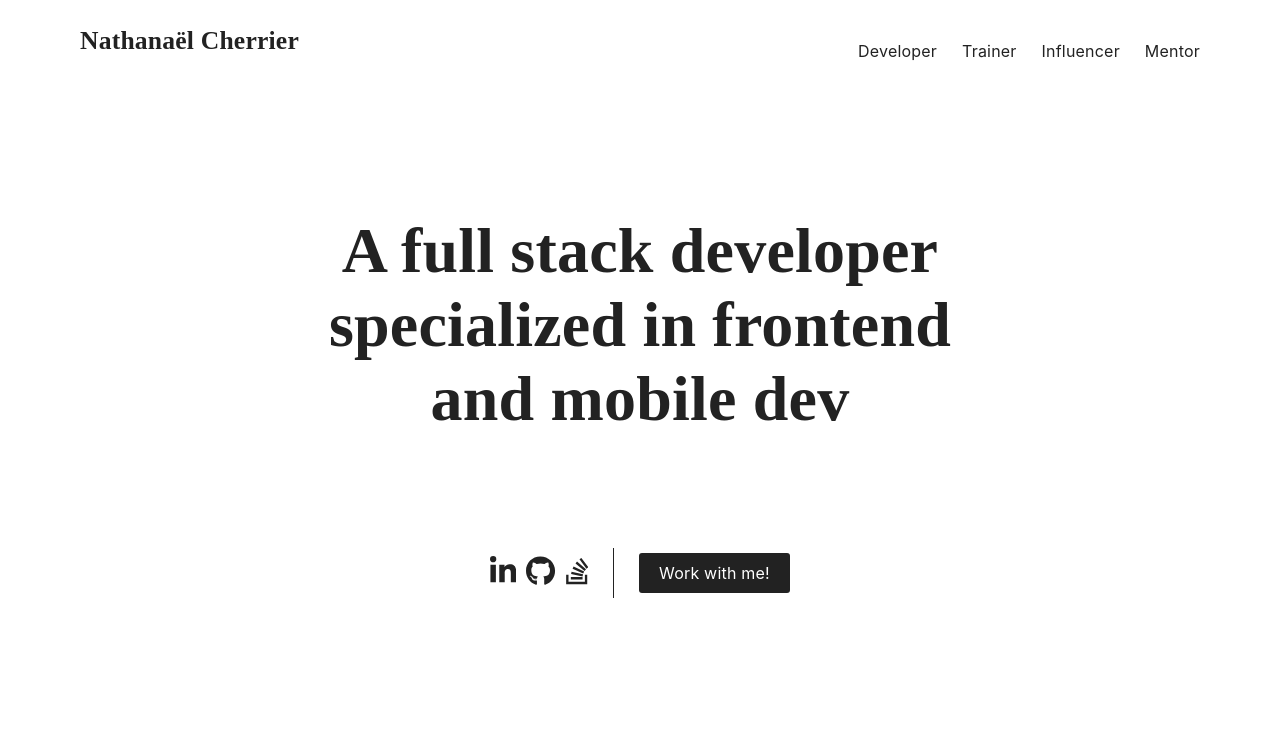
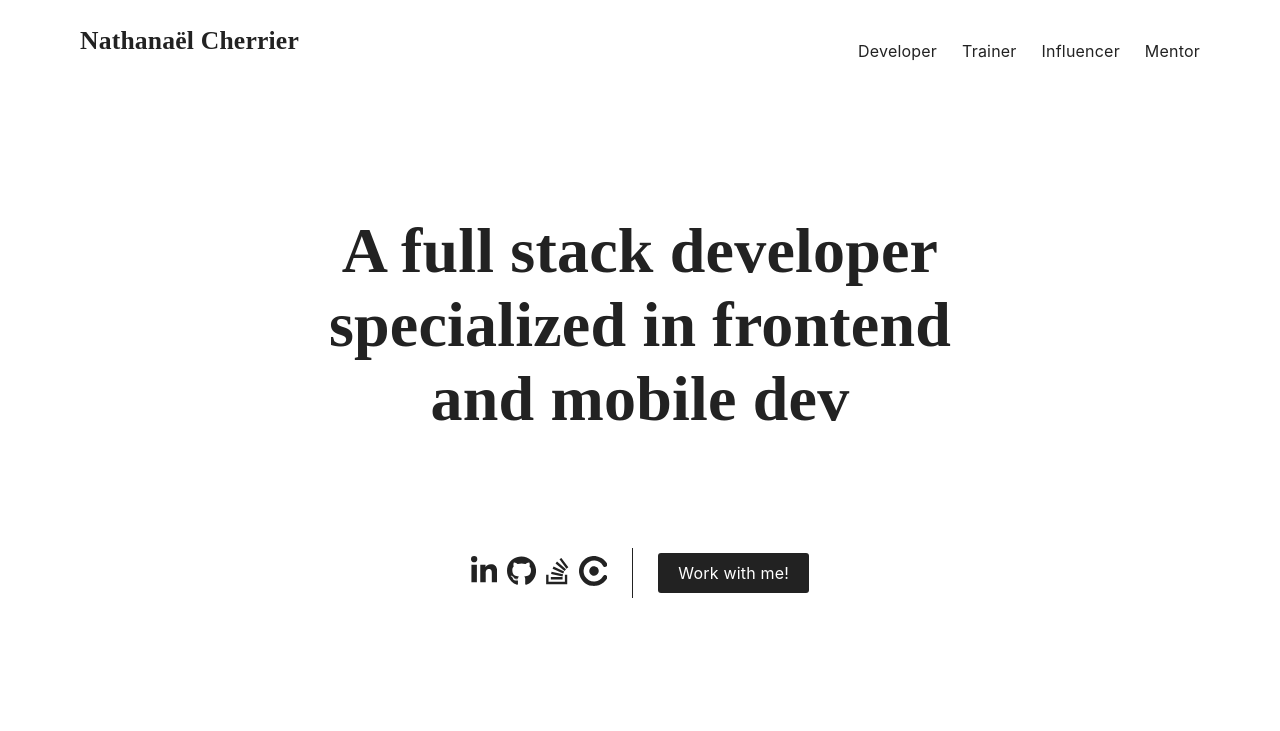
Before and after one commit to mindsers/nathanael-dev, a Next.js app: page /en/developer in a window 1280 px wide. Shown: the top 731 px of the page. Built offline with nearby package versions, Linux system fonts and the light colour scheme.

Commit message:
Update french wording

```diff
--- a/messages/en.ts
+++ b/messages/en.ts
@@ -6,7 +6,7 @@ export default {
       desc: `Nathanaël is a software engineer, passionate about code, business and coffee.`,
     },
     communitySection: {
-      title: `A community of +12k geeks`,
+      title: `A community of +15k geeks`,
       text: `<p>
           I share my passion for code and tech via different media (digital and paper magazine, social networks, email, etc.).
         </p>
--- a/messages/fr.ts
+++ b/messages/fr.ts
@@ -6,7 +6,7 @@ export default {
       desc: `Nathanaël est un ingénieur logiciel passionné de code, d'entreprenariat et de café.`,
     },
     communitySection: {
-      title: `Une communauté de plus de 12k de geeks`,
+      title: `Une communauté de plus de 15k de geeks`,
       text: `<p>
           Je partage ma passion du code et de la tech via différents médias (magazine
           numérique et papier, réseaux sociaux, mail, etc).
@@ -66,31 +66,29 @@ export default {
     copyright: `2022 Nathanaël Cherrier. Tous droits réservés.`,
   },
   DeveloperPage: {
-    title: `Un développeur fullstack spécialisé dans le développement frontend et mobile`,
+    // title: `Un développeur fullstack spécialisé dans le développement frontend et mobile`,
+    title: `Je transforme vos idées les plus folles en applications inspirantes et performantes`,
     meta: {
       title: `Nathanaël Cherrier – Sénior Lead Développeur, Codeur freelance, fan de Swift et JavaScript`,
       desc: `Nathanaël est un ingénieur logiciel, passionné de code qui peut vous aider à counstruire tout ce que vous voulez en utilisant les technologies web et mobile. Demandez votre devis !`,
     },
-    callToAction1: `Demander un devis`,
+    callToAction1: `Réverser un appel gratuit`,
     mobileSection: {
       insight: `
-        <p>+10 applications iOS développées pour des entreprises leader de l'IT</p>
-        <p>Maîtrise des applications Swift backend et iOS</p>
+        <p>+10 applications iOS développées pour des entreprises leader de leur industrie</p>
+        <p>Maîtrise du développement d'applications iOS et Android</p>
       `,
       text: `
         <p>
-          Avant même le JavaScript, je suis développeur d'application pour iOS. J'ai commencé par apprendre l'Objective-C et puis
-          j'ai changé pour Swift lorsqu'Apple l'a annoncé officiellement.
+          Développeur d'application pour iOS depuis l'époque de l'Objective-C , je conçois maintenant des applications iOS native en Swift
+          ainsi que des applications Android native en Kotlin.
         </p>
         <p>
-          Mettons les choses au clair dès maintenant : je sais coder en JavaScript mais lorsque l'on parle de développement mobile, je
-          crois en la superiorité des langages et solutions natives comme Swift ou Kotlin. C'est pour cette raison que je
-          recommande ces solutions natives à mes clients plutôt que d'utiliser des technologies hybride.
+          Selon les besoins et les contraintes de votre projet, je peux utiliser React Native comme technologie alternative.
         </p>
         <p>
-          J'apprécie tant le langage Swift (qui a été bati sur le meilleur de Python, C/C++, JavaScript et l'héritage de l'Objective-C)
-          que j'ai décidé d'apprendre à l'utiliser également au backend, afin de proposer à mes clients une solution
-          complète basée sur ce langage.
+          Malgrès tout, dans beaucoup de cas, je vous conseillerais l'utilisation de langages et solutions natives comme Swift ou Kotlin.
+          Notamment pour des applications qui ont besoin de performance ou d'interaction avec des composants spécifiques du système.
         </p>
       `,
     },
@@ -135,13 +133,13 @@ export default {
           et vous aider à atteindre vos objectifs.
         </p>
       `,
-      callToAction: `Me contacter pour un devis personnalisé`,
+      callToAction: `Me contacter pour un devis gratuit`,
     },
     experience: {
       title: `Expériences Précédentes`,
       callToAction: {
         text: `Vous avez besoin d'une application ou d'un site web ? Je peux vous aider à construire vos prochains projets.`,
-        button: `Demander un devis`,
+        button: `Demander un devis gratuit`,
         fallback: `En voir plus sur LinkedIn`,
       },
       skills: `Compétences :`,
@@ -153,7 +151,7 @@ export default {
       title: `Quelques avis`,
       callToAction: {
         text: `Rejoingnez mes clients et mes collaborateurs satisfaits. Travaillons ensemble !`,
-        button: `Prendre RDV pour en parler`
+        button: `Prendre RDV gratuitement pour en parler`
       }
     },
   },
@@ -307,7 +305,7 @@ export default {
           <li>Formations professionnelles : à partir de 700€ / participant</li>
         </ul>
       `,
-      callToAction: `Me contacter pour un devis`,
+      callToAction: `Demander un devis gratuit`,
     },
     experience: {
       title: `Expériences Précédentes`,
--- a/src/app/[locale]/developer/page.tsx
+++ b/src/app/[locale]/developer/page.tsx
@@ -13,7 +13,7 @@ import styles from './developer.module.css'
 
 export async function generateMetadata(): Promise<Metadata> {
   const t = await getTranslations('DeveloperPage')
-  const locale = await getLocale();
+  const locale = await getLocale()
 
   return {
     title: t('meta.title'),
@@ -21,22 +21,21 @@ export async function generateMetadata(): Promise<Metadata> {
     alternates: {
       canonical: `/${locale}/developer/`,
       languages: {
-        'en': '/en/developer/',
-        'fr': '/fr/developer/',
-        'x-default': '/en/developer/'
+        en: '/en/developer/',
+        fr: '/fr/developer/',
+        'x-default': '/en/developer/',
       },
     },
   }
 }
 
-
 async function DeveloperPage() {
   const t = await getTranslations('DeveloperPage')
-  const locale = await getLocale();
+  const locale = await getLocale()
   const experiences = await getExperiences(locale)
   const feedbacks = await getFeedbacks(locale)
 
-  const callURL = "https://cal.com/nathanael-cherrier/development"
+  const callURL = 'https://cal.com/nathanael-cherrier/development'
 
   return (
     <div className={styles.container}>
@@ -63,6 +62,30 @@ async function DeveloperPage() {
                 <path d="M290.7 311L95 269.7 86.8 309l195.7 41zm51-87L188.2 95.7l-25.5 30.8 153.5 128.3zm-31.2 39.7L129.2 179l-16.7 36.5L293.7 300zM262 32l-32 24 119.3 160.3 32-24zm20.5 328h-200v39.7h200zm39.7 80H42.7V320h-40v160h359.5V320h-40z" />
               </svg>
             </Link>
+            <Link
+              href="https://www.collective.work/profile/nathanael-cherrier-uoq"
+              className={styles.socialLink}
+            >
+              <svg
+                version="1.0"
+                xmlns="http://www.w3.org/2000/svg"
+                height={30}
+                viewBox="0 0 469.000000 492.000000"
+                preserveAspectRatio="xMidYMid meet"
+              >
+                <g
+                  transform="translate(0.000000,492.000000) scale(0.100000,-0.100000)"
+                  stroke="none"
+                >
+                  <path
+                    d="M2270 4914 c-593 -56 -1100 -284 -1514 -684 -399 -385 -648 -870 -732 -1425 -25 -163 -25 -522 -1 -686 78 -525 303 -986 667 -1363 385 -399 870 -648 1425 -732 163 -25 522 -25 686 -1 613 91 1156 394 1551 867 90 108 211 285 259 380 31 59 34 73 34 155 0 82 -3 96 -31 150 -98 186 -342 277 -512 191 -72 -36 -116 -84 -189 -201 -289 -469 -762 -757 -1322 -807 -627 -56 -1254 266 -1590 815 -184 302 -273 675 -243 1019 55 615 402 1127 949 1402 258 129 597 193 885 168 567 -51 1041 -345 1334 -828 26 -43 65 -95 86 -116 137 -137 365 -127 523 23 107 101 142 243 92 368 -84 207 -346 534 -597 743 -341 285 -774 477 -1220 543 -111 16 -444 28 -540 19z"
+                  />
+                  <path
+                    d="M2310 3226 c-245 -53 -437 -202 -546 -421 -63 -128 -78 -195 -78 -345 -1 -145 14 -213 73 -335 78 -163 194 -281 356 -361 128 -63 195 -78 345 -78 145 -1 213 14 335 73 163 78 281 194 361 356 63 128 78 195 78 345 1 145 -14 213 -73 335 -50 104 -116 191 -199 260 -75 63 -217 137 -307 160 -85 23 -265 28 -345 11z"
+                  />
+                </g>
+              </svg>
+            </Link>
             <div className={styles.verticalSeparator} />
             <Link href={callURL} className="button">
               {t('callToAction1')}
@@ -83,7 +106,9 @@ async function DeveloperPage() {
             <MobileSVG />
           </div>
           <div className={styles.sectionColumn}>
-            <div className={styles.insights}>{t.rich('mobileSection.insight', rawHTMLDefaults)}</div>
+            <div className={styles.insights}>
+              {t.rich('mobileSection.insight', rawHTMLDefaults)}
+            </div>
             {t.rich('mobileSection.text', rawHTMLDefaults)}
           </div>
         </section>
@@ -194,8 +219,12 @@ async function getExperiences(locale = 'en') {
     {
       title: `Chief Technology Officer`,
       company: `Steply`,
-          description: needFrench ? [`Direction technique et développement de la plateforme Steply composé d'une application mobile native et de différents service web géré via Docker et Kubernetes.`] : [
-            `Design and development of Steply. The full platform is composed of native mobile applications and sereval web services running on kubernetes`
+      description: needFrench
+        ? [
+            `Direction technique et développement de la plateforme Steply composé d'une application mobile native et de différents service web géré via Docker et Kubernetes.`,
+          ]
+        : [
+            `Design and development of Steply. The full platform is composed of native mobile applications and sereval web services running on kubernetes`,
           ],
       skills: [
         'Swift',
@@ -204,10 +233,10 @@ async function getExperiences(locale = 'en') {
         'Jetpack Compose',
         'React.js',
         architectureSkillLabel,
-            'Remix'
+        'Remix',
       ],
       start: new Date(2023, 1).toISOString(),
-          end: new Date().toISOString()
+      end: new Date().toISOString(),
     },
     {
       title: `Lead Software Engineer`,
```
Lines whose indentation alone changed are shown as unchanged.
